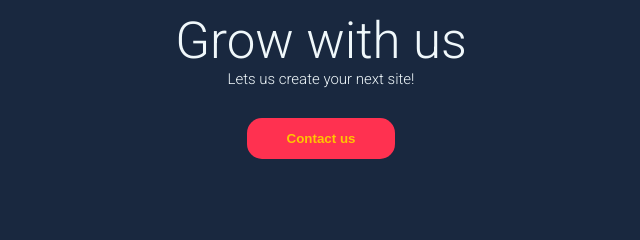
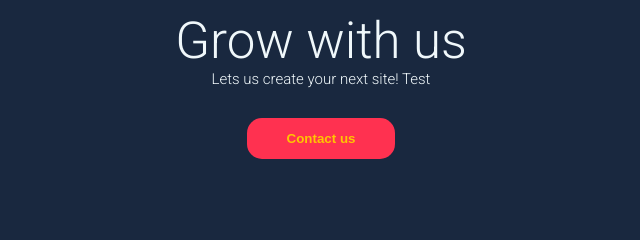
Before and after one commit to mo9np4og41m/Projects, a plain HTML site: page index.html in a window 1280 px wide. Shown: the part 210-450 px from the top of the page, 319-959 px from the left. Drawn offline with Linux system fonts and the light colour scheme.

Commit message:
Change text-(Test)

```diff
--- a/index.html
+++ b/index.html
@@ -25,7 +25,7 @@
             </nav>
             <main>
             <h1>Grow with us</h1>
-            <h3>Lets us create your next site!</h3>
+            <h3>Lets us create your next site! Test</h3>
 
             <button class="button">Contact us</button>
             </main>
```
